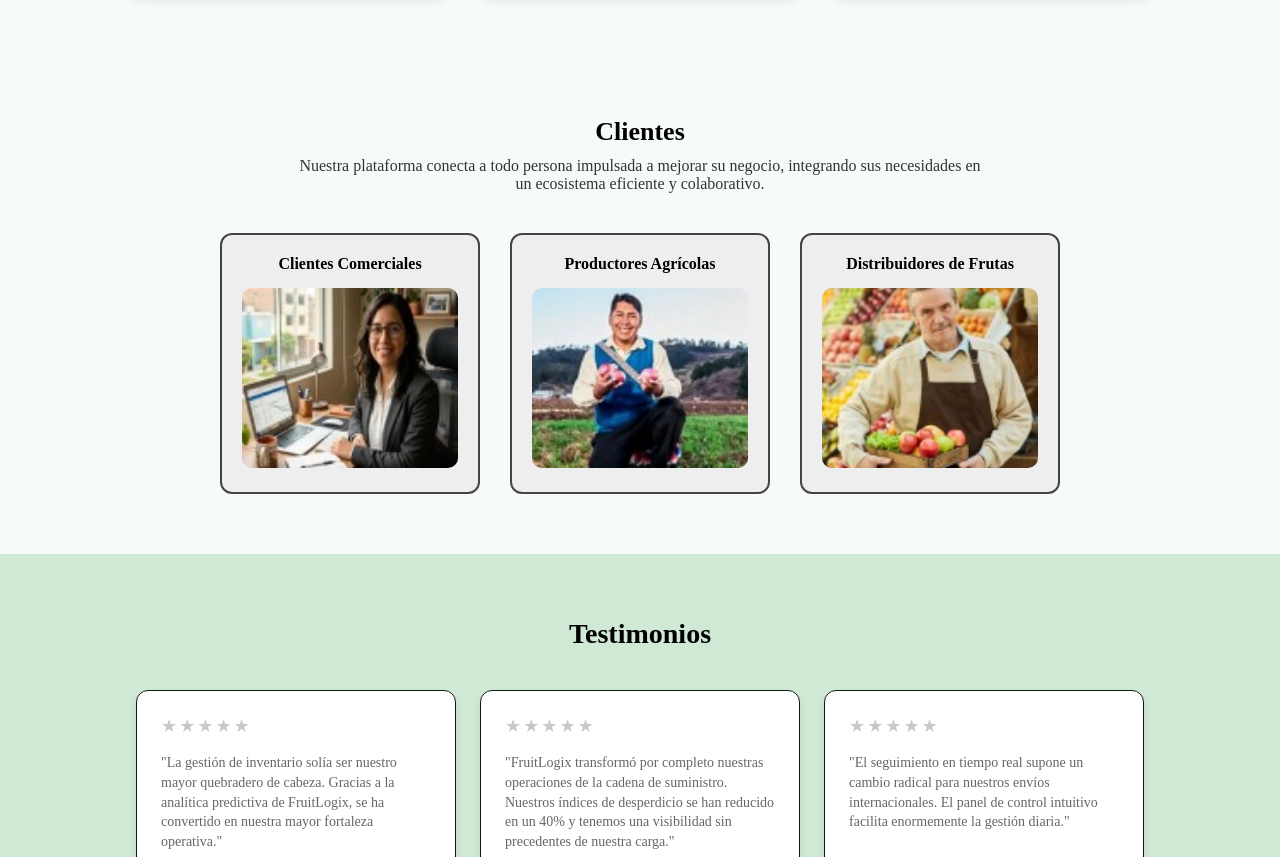
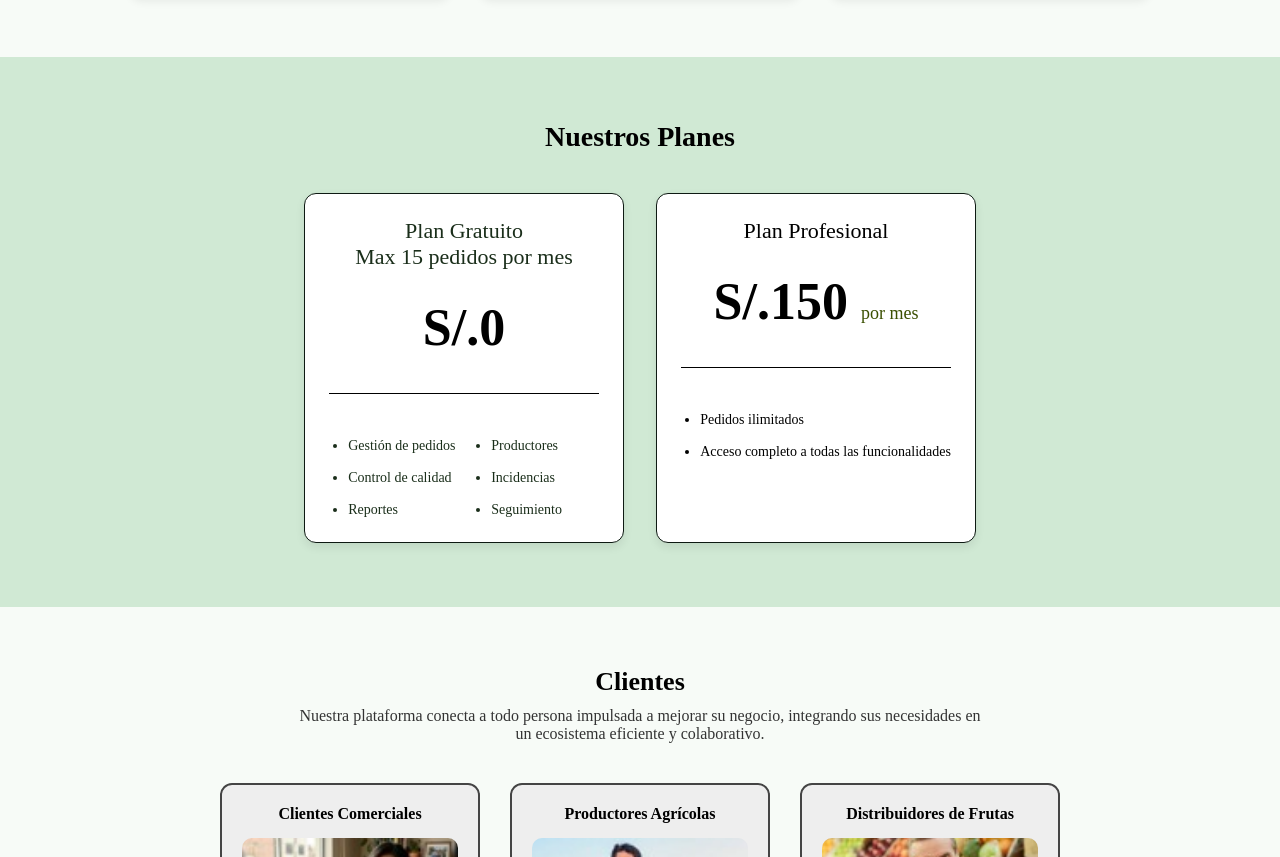
Before and after one commit to upc-pre-202610-1asi0730-12242-DevsTeam/fruitlogix-website, a plain HTML site: page index.html in a window 1280 px wide. Shown: the part 1240-2097 px from the top of the page. Drawn offline with Linux system fonts and the light colour scheme.

Commit message:
feat: add section planes

```diff
--- a/index.html
+++ b/index.html
@@ -150,6 +150,44 @@
         </div>
     </section>
     <!-- PLANS SECTION -->
+    <section class="planes">
+        <h2 class="planes-titulo">Nuestros Planes</h2>
+
+        <div class="planes-grid">
+
+            <!-- Plan Gratuito -->
+            <div class="card card-blanca">
+                <h3 class="plan-nombre">Plan Gratuito<br>Max 15 pedidos por mes</br></h3>
+                <div class="plan-precio">S/.0</div>
+                <hr class="plan-divisor">
+                <div class="plan-features">
+                    <ul>
+                        <li>Gestión de pedidos</li>
+                        <li>Control de calidad</li>
+                        <li>Reportes</li>
+                    </ul>
+                    <ul>
+                        <li>Productores</li>
+                        <li>Incidencias</li>
+                        <li>Seguimiento</li>
+                    </ul>
+                </div>
+            </div>
+
+            <div class="card card-verde">
+                <h3 class="plan-nombre">Plan Profesional</h3>
+                <div class="plan-precio">
+                    S/.150 <span class="plan-periodo">por mes</span>
+                </div>
+                <hr class="plan-divisor">
+                <ul class="plan-lista">
+                    <li>Pedidos ilimitados</li>
+                    <li>Acceso completo a todas las funcionalidades</li>
+                </ul>
+            </div>
+
+        </div>
+    </section>
     <!-- CLIENTS SECTION -->
     <section class="clients">
         <h2>Clientes</h2>
--- a/styles.css
+++ b/styles.css
@@ -335,6 +335,130 @@
 }
 
 /* PLANS SECTION */
+.planes {
+  padding: 4rem 2rem;
+  margin: 0 auto;
+  background-color: #D0E9D4;
+}
+
+.planes-titulo {
+  font-size: 28px;
+  font-weight: 700;
+  color: #000000;
+  text-align: center;
+  margin-bottom: 2.5rem;
+}
+
+.planes-grid {
+  display: flex;
+  justify-content: center;
+  gap: 2rem;
+  flex-wrap: wrap;
+}
+
+.card {
+  width: 100%;
+  max-width: 420px;
+}
+
+.card-blanca {
+  background: #ffffff;
+}
+
+.card-blanca .plan-nombre {
+  font-size: 22px;
+  font-weight: 400;
+  color: #1a2e1a;
+  text-align: center;
+  margin-bottom: 0.75rem;
+}
+
+.card-blanca .plan-precio {
+  font-size: 52px;
+  font-weight: 700;
+  color: #000000;
+  text-align: center;
+  margin-bottom: 1.25rem;
+}
+
+.card-blanca .plan-divisor {
+  border: none;
+  border-top: 1.5px solid #000000;
+  margin-bottom: 1.75rem;
+}
+
+.plan-features {
+  display: grid;
+  grid-template-columns: 1fr 1fr;
+  gap: 0 1rem;
+}
+
+.plan-features ul {
+  list-style: disc;
+  padding-left: 1.2rem;
+  display: flex;
+  flex-direction: column;
+  gap: 1rem;
+}
+
+.plan-features ul li {
+  font-size: 14px;
+  color: #1a2e1a;
+}
+
+.card-verde {
+  background: #5a7a5a;
+}
+
+.card-verde .plan-nombre {
+  font-size: 22px;
+  font-weight: 400;
+  color: #000000;
+  text-align: center;
+  margin-bottom: 0.75rem;
+}
+
+.card-verde .plan-precio {
+  font-size: 52px;
+  font-weight: 700;
+  color: #000000;
+  text-align: center;
+  margin-bottom: 1.25rem;
+}
+
+.plan-periodo {
+  font-size: 18px;
+  font-weight: 400;
+  color: #3a4f00;
+}
+
+.card-verde .plan-divisor {
+  border: none;
+  border-top: 1.5px solid rgba(255, 255, 255, 0.4);
+  margin-bottom: 1.75rem;
+  border-color: #000000;
+}
+
+.plan-lista {
+  list-style: disc;
+  padding-left: 1.2rem;
+  display: flex;
+  flex-direction: column;
+  gap: 1rem;
+}
+
+.plan-lista li {
+  font-size: 14px;
+  color: #000000;
+}
+
+/* RESPONSIVE */
+
+@media (max-width: 768px) {
+  .planes-grid {
+    grid-template-columns: 1fr;
+  }
+}
 
 /* CLIENTS SECTION */
 .clients {
```
